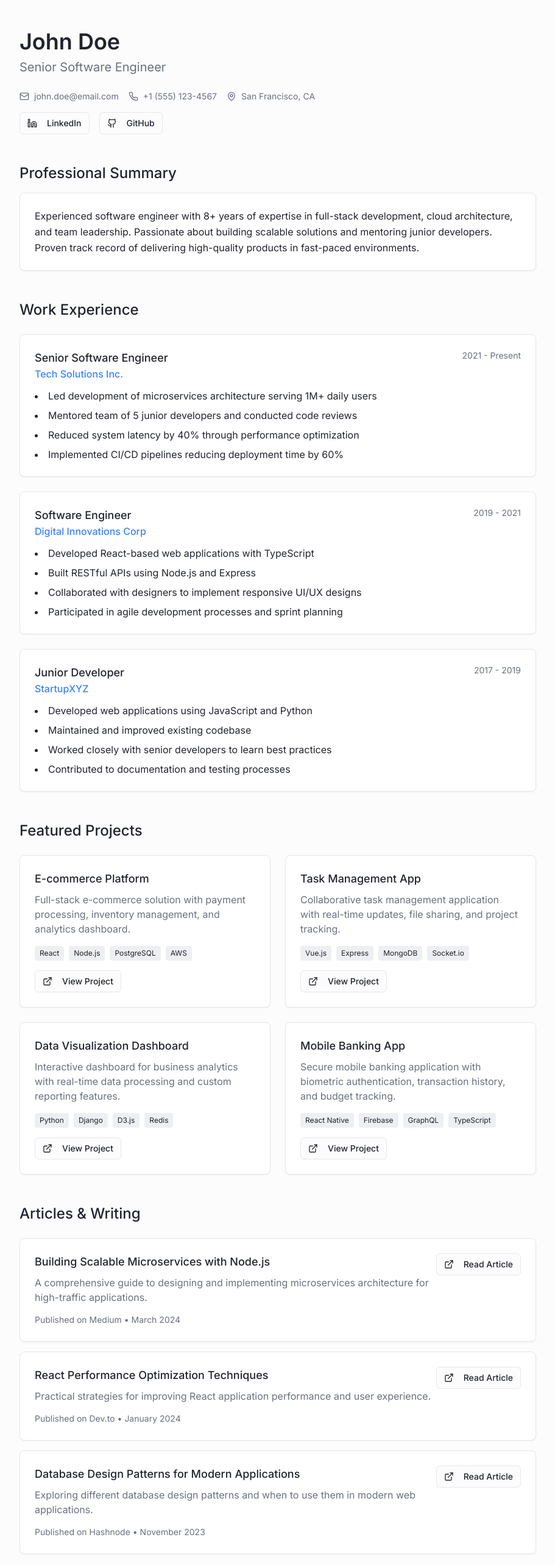
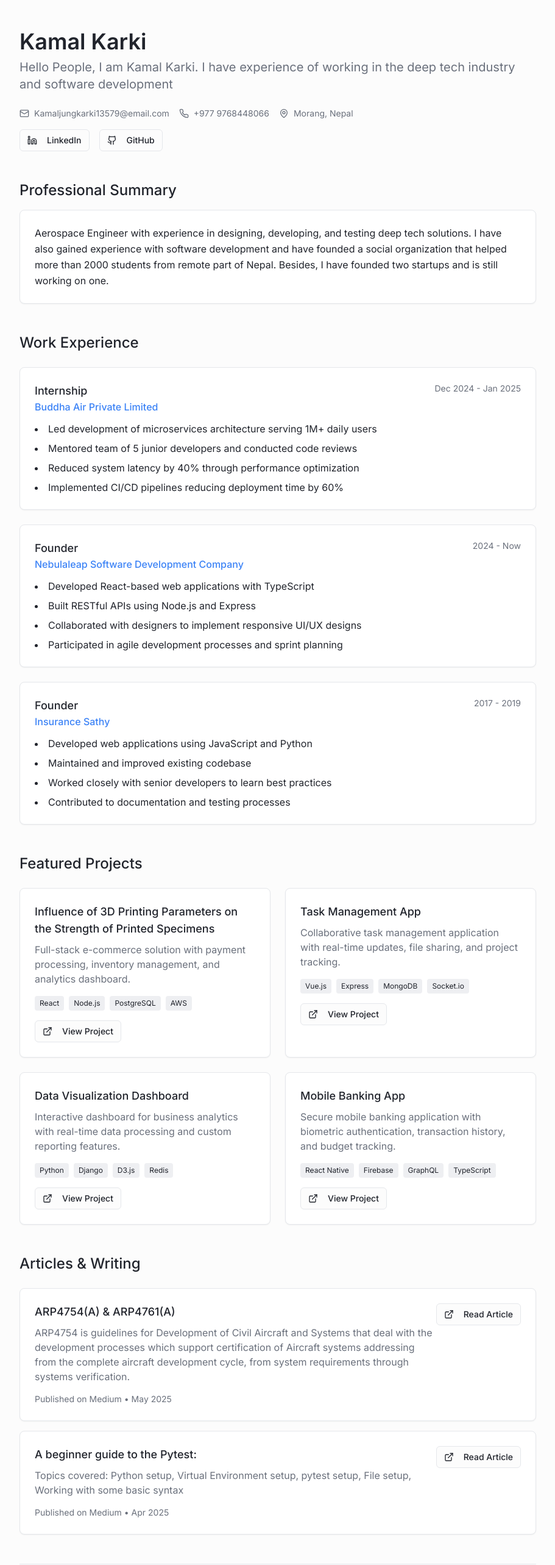
Before and after one commit to karkikamal098/Resume_Kamal_Karki, a React (Vite) app: page / in a window 1280 px wide. Shown: the top 2566 px of the page at 61% size, without its empty margins (184-1095 px from the left). Built offline with nearby package versions, Linux system fonts and the light colour scheme.

Commit message:
summarry and names

```diff
--- a/index.html
+++ b/index.html
@@ -13,11 +13,7 @@
     <meta property="og:title" content="Professional Portfolio" />
     <meta property="og:description" content="Professional Portfolio - Live CV" />
     <meta property="og:type" content="website" />
-    <meta property="og:image" content="https://lovable.dev/opengraph-image-p98pqg.png" />
-
     <meta name="twitter:card" content="summary_large_image" />
-    <meta name="twitter:site" content="@lovable_dev" />
-    <meta name="twitter:image" content="https://lovable.dev/opengraph-image-p98pqg.png" />
   </head>
 
   <body>
--- a/src/components/Portfolio.tsx
+++ b/src/components/Portfolio.tsx
@@ -9,33 +9,33 @@ const Portfolio = () => {
       <div className="max-w-4xl mx-auto px-6 py-12">
         {/* Header */}
         <header className="mb-12">
-          <h1 className="text-4xl font-semibold text-foreground mb-2">John Doe</h1>
-          <p className="text-xl text-muted-foreground mb-6">Senior Software Engineer</p>
+          <h1 className="text-4xl font-semibold text-foreground mb-2">Kamal Karki</h1>
+          <p className="text-xl text-muted-foreground mb-6">Hello People, I am Kamal Karki. I have experience of working in the deep tech industry and software development</p>
 
           <div className="flex flex-wrap gap-4 text-sm text-muted-foreground">
             <div className="flex items-center gap-2">
               <Mail className="w-4 h-4" />
-              <span>john.doe@email.com</span>
+              <span>Kamaljungkarki13579@email.com</span>
             </div>
             <div className="flex items-center gap-2">
               <Phone className="w-4 h-4" />
-              <span>+1 (555) 123-4567</span>
+              <span>+977 9768448066</span>
             </div>
             <div className="flex items-center gap-2">
               <MapPin className="w-4 h-4" />
-              <span>San Francisco, CA</span>
+              <span>Morang, Nepal</span>
             </div>
           </div>
 
           <div className="flex gap-4 mt-4">
             <Button variant="outline" size="sm" asChild>
-              <a href="#" target="_blank" rel="noopener noreferrer">
+              <a href="https://www.linkedin.com/in/kamal-karki-16a926213" target="_blank" rel="noopener noreferrer">
                 <Linkedin className="w-4 h-4 mr-2" />
                 LinkedIn
               </a>
             </Button>
             <Button variant="outline" size="sm" asChild>
-              <a href="#" target="_blank" rel="noopener noreferrer">
+              <a href="https://github.com/karkikamal098" target="_blank" rel="noopener noreferrer">
                 <Github className="w-4 h-4 mr-2" />
                 GitHub
               </a>
@@ -49,10 +49,7 @@ const Portfolio = () => {
           <Card>
             <CardContent className="p-6">
               <p className="text-foreground leading-relaxed">
-                Experienced software engineer with 8+ years of expertise in full-stack development,
-                cloud architecture, and team leadership. Passionate about building scalable solutions
-                and mentoring junior developers. Proven track record of delivering high-quality
-                products in fast-paced environments.
+                Aerospace Engineer with experience in designing, developing, and testing deep tech solutions. I have also gained experience with software development and have founded a social organization that helped more than 2000 students from remote part of Nepal. Besides, I have founded two startups and is still working on one.
               </p>
             </CardContent>
           </Card>
@@ -67,10 +64,10 @@ const Portfolio = () => {
               <CardContent className="p-6">
                 <div className="flex justify-between items-start mb-3">
                   <div>
-                    <h3 className="text-lg font-medium text-foreground">Senior Software Engineer</h3>
-                    <p className="text-accent font-medium">Tech Solutions Inc.</p>
+                    <h3 className="text-lg font-medium text-foreground">Internship</h3>
+                    <p className="text-accent font-medium">Buddha Air Private Limited</p>
                   </div>
-                  <span className="text-sm text-muted-foreground">2021 - Present</span>
+                  <span className="text-sm text-muted-foreground">Dec 2024 - Jan 2025</span>
                 </div>
                 <ul className="list-disc list-inside space-y-2 text-foreground">
                   <li>Led development of microservices architecture serving 1M+ daily users</li>
@@ -85,10 +82,10 @@ const Portfolio = () => {
               <CardContent className="p-6">
                 <div className="flex justify-between items-start mb-3">
                   <div>
-                    <h3 className="text-lg font-medium text-foreground">Software Engineer</h3>
-                    <p className="text-accent font-medium">Digital Innovations Corp</p>
+                    <h3 className="text-lg font-medium text-foreground">Founder</h3>
+                    <p className="text-accent font-medium">Nebulaleap Software Development Company</p>
                   </div>
-                  <span className="text-sm text-muted-foreground">2019 - 2021</span>
+                  <span className="text-sm text-muted-foreground">2024 - Now</span>
                 </div>
                 <ul className="list-disc list-inside space-y-2 text-foreground">
                   <li>Developed React-based web applications with TypeScript</li>
@@ -103,8 +100,8 @@ const Portfolio = () => {
               <CardContent className="p-6">
                 <div className="flex justify-between items-start mb-3">
                   <div>
-                    <h3 className="text-lg font-medium text-foreground">Junior Developer</h3>
-                    <p className="text-accent font-medium">StartupXYZ</p>
+                    <h3 className="text-lg font-medium text-foreground">Founder</h3>
+                    <p className="text-accent font-medium">Insurance Sathy</p>
                   </div>
                   <span className="text-sm text-muted-foreground">2017 - 2019</span>
                 </div>
@@ -126,7 +123,7 @@ const Portfolio = () => {
           <div className="grid gap-6 md:grid-cols-2">
             <Card>
               <CardContent className="p-6">
-                <h3 className="text-lg font-medium text-foreground mb-2">E-commerce Platform</h3>
+                <h3 className="text-lg font-medium text-foreground mb-2">Influence of 3D Printing Parameters on the Strength of Printed Specimens</h3>
                 <p className="text-muted-foreground mb-4">
                   Full-stack e-commerce solution with payment processing, inventory management,
                   and analytics dashboard.
@@ -217,23 +214,21 @@ const Portfolio = () => {
         {/* Articles */}
         <section className="mb-12">
           <h2 className="text-2xl font-medium text-foreground mb-6">Articles & Writing</h2>
-
           <div className="space-y-4">
             <Card>
               <CardContent className="p-6">
                 <div className="flex justify-between items-start">
                   <div className="flex-1">
                     <h3 className="text-lg font-medium text-foreground mb-2">
-                      Building Scalable Microservices with Node.js
+                      ARP4754(A) & ARP4761(A)
                     </h3>
                     <p className="text-muted-foreground mb-3">
-                      A comprehensive guide to designing and implementing microservices
-                      architecture for high-traffic applications.
+                      ARP4754 is guidelines for Development of Civil Aircraft and Systems that deal with the development processes which support certification of Aircraft systems addressing from the complete aircraft development cycle, from system requirements through systems verification.
                     </p>
-                    <span className="text-sm text-muted-foreground">Published on Medium • March 2024</span>
+                    <span className="text-sm text-muted-foreground">Published on Medium • May 2025</span>
                   </div>
                   <Button variant="outline" size="sm" asChild>
-                    <a href="#" target="_blank" rel="noopener noreferrer">
+                    <a href="https://medium.com/@kamaljungkarki13579/arp4754-arp4761-a-e28a7c1f45e8" target="_blank" rel="noopener noreferrer">
                       <ExternalLink className="w-4 h-4 mr-2" />
                       Read Article
                     </a>
@@ -242,44 +237,26 @@ const Portfolio = () => {
               </CardContent>
             </Card>
 
-            <Card>
-              <CardContent className="p-6">
-                <div className="flex justify-between items-start">
-                  <div className="flex-1">
-                    <h3 className="text-lg font-medium text-foreground mb-2">
-                      React Performance Optimization Techniques
-                    </h3>
-                    <p className="text-muted-foreground mb-3">
-                      Practical strategies for improving React application performance
-                      and user experience.
-                    </p>
-                    <span className="text-sm text-muted-foreground">Published on Dev.to • January 2024</span>
-                  </div>
-                  <Button variant="outline" size="sm" asChild>
-                    <a href="#" target="_blank" rel="noopener noreferrer">
-                      <ExternalLink className="w-4 h-4 mr-2" />
-                      Read Article
-                    </a>
-                  </Button>
-                </div>
-              </CardContent>
-            </Card>
 
             <Card>
               <CardContent className="p-6">
                 <div className="flex justify-between items-start">
                   <div className="flex-1">
                     <h3 className="text-lg font-medium text-foreground mb-2">
-                      Database Design Patterns for Modern Applications
+                      A beginner guide to the Pytest:
                     </h3>
                     <p className="text-muted-foreground mb-3">
-                      Exploring different database design patterns and when to use
-                      them in modern web applications.
+                      Topics covered:
+Python setup,
+Virtual Environment setup,
+pytest setup,
+File setup,
+Working with some basic syntax
                     </p>
-                    <span className="text-sm text-muted-foreground">Published on Hashnode • November 2023</span>
+                    <span className="text-sm text-muted-foreground">Published on Medium • Apr 2025</span>
                   </div>
                   <Button variant="outline" size="sm" asChild>
-                    <a href="#" target="_blank" rel="noopener noreferrer">
+                    <a href="https://medium.com/@kamaljungkarki13579/a-beginner-guide-to-the-pytest-35149b4c07bc" target="_blank" rel="noopener noreferrer">
                       <ExternalLink className="w-4 h-4 mr-2" />
                       Read Article
                     </a>
@@ -293,7 +270,7 @@ const Portfolio = () => {
         <Separator className="my-8" />
 
         <footer className="text-center text-muted-foreground">
-          <p>© 2024 John Doe. All rights reserved.</p>
+          <p>© 2025 Kamal Karki. All rights reserved.</p>
         </footer>
       </div>
     </div>
```
Also changed, not shown: 1 other file (tests, documents, lock files or other folders).
